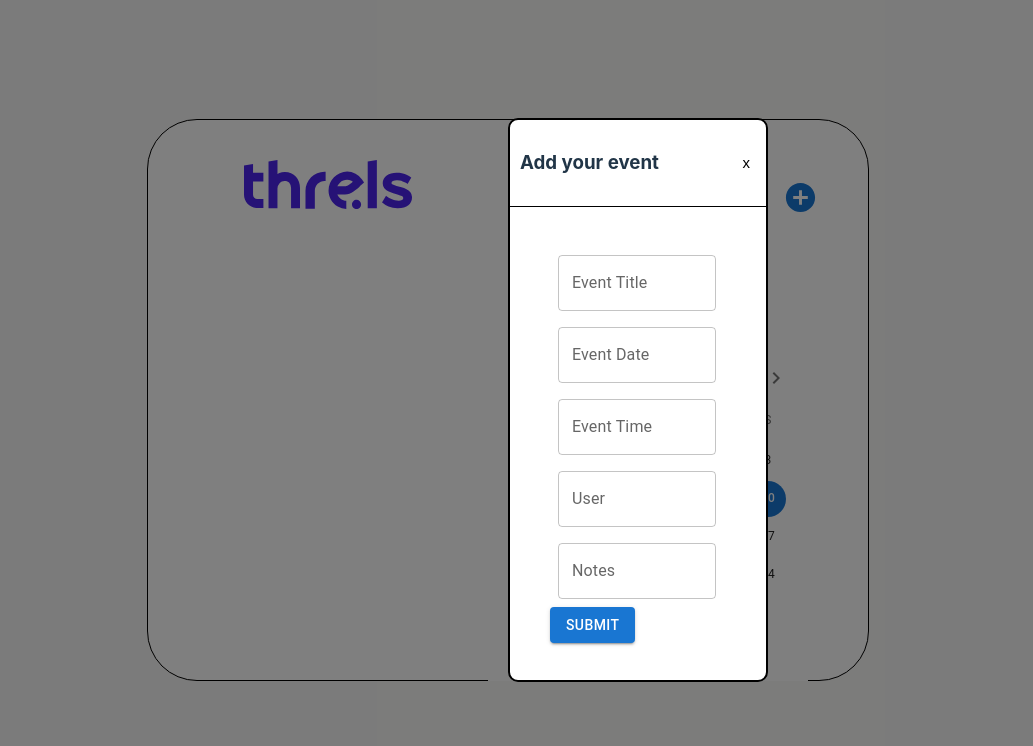
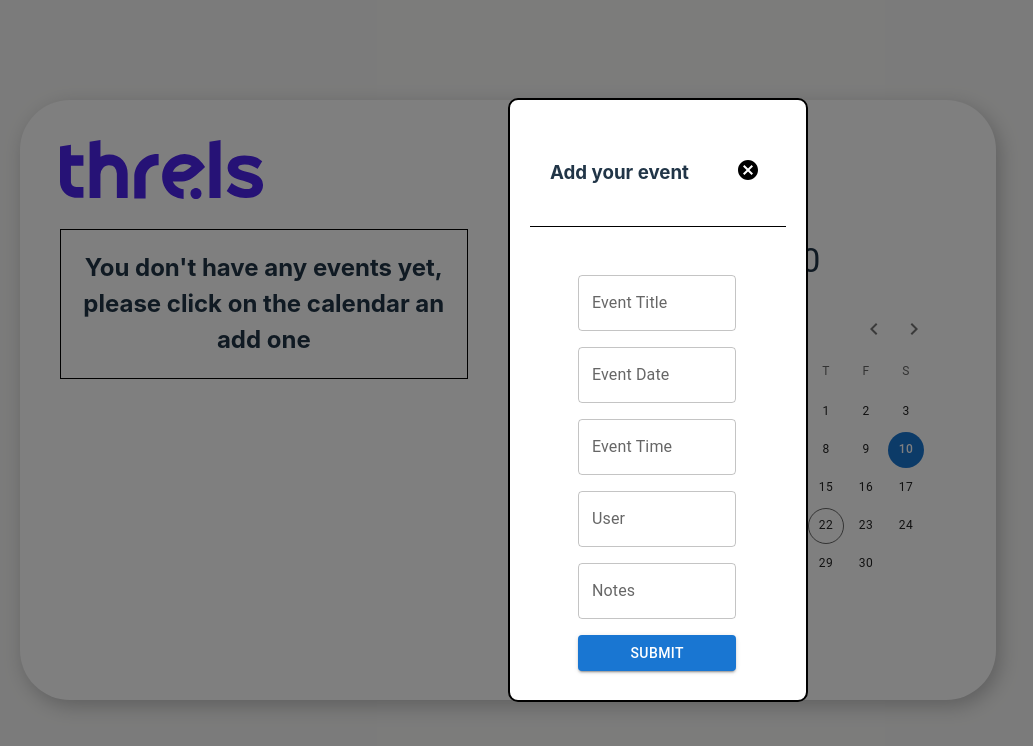
Before and after one commit to fmaraposo/threls-client, a React (Vite) app: page / in a window 1280 px wide. Both pictures are taken after a click on the button "10". Shown: the top 746 px of the page, without its empty margins (132-1165 px from the left). Built offline with nearby package versions, Linux system fonts and the light colour scheme.

Commit message:
update form and calendar

```diff
--- a/package.json
+++ b/package.json
@@ -15,6 +15,7 @@
     "@mui/icons-material": "^5.11.16",
     "@mui/material": "^5.13.5",
     "@mui/x-date-pickers": "^6.8.0",
+    "@mui/x-date-pickers-pro": "^6.9.0",
     "date-fns": "^2.30.0",
     "react": "^18.2.0",
     "react-dom": "^18.2.0",
--- a/src/App.css
+++ b/src/App.css
@@ -12,12 +12,18 @@ li {
 .app-container {
 	display: flex;
 	justify-content: space-between;
-	width: 50vw;
-	height: 60vh;
-	border: 1px solid black;
+	width: 70vw;
+	height: 65vh;
 	border-radius: 50px;
 	padding: 40px;
 	background-color: white;
+	-webkit-box-shadow: 4px 6px 20px 0px rgba(191, 191, 191, 1);
+	-moz-box-shadow: 4px 6px 20px 0px rgba(191, 191, 191, 1);
+	box-shadow: 4px 6px 20px 0px rgba(191, 191, 191, 1);
+}
+
+.calendar {
+	border-left: 1px solid rgba(89, 89, 87, 0.5)
 }
 
 .calendar header {
@@ -39,11 +45,10 @@ li {
 	align-items: flex-start;
 	justify-content: flex-end;
 	margin: 10px 0;
-	padding: 10px;
 }
 
 .calendar__container__add {
-	display: 'none'
+	display: none;
 }
 
 .calendar__container > * > * {
@@ -57,7 +62,8 @@ li {
 	flex-direction: column;
 	flex-grow: 100;
 	align-items: stretch;
-	padding-top: 1em;
+	padding-top: 2em;
+	padding-left: 3em;
 }
 
 .calendar__container__content .react-calendar {
@@ -68,16 +74,21 @@ li {
 .events-list-container {
 	display: flex;
 	flex-direction: column;
+	/* border: 1px solid black */
 }
 
 .logo-container {
 	display: flex;
-	justify-content: center;
 }
 
 .list-events-container {
 	display: flex;
 	margin-top: 30px;
+}
+
+.no-events-container {
+	border: 1px solid black;
+	width: 80%
 }
 
 .model-dialog {
@@ -91,10 +102,14 @@ li {
 	border: 2px solid #000;
 	box-shadow: 24;
 	border-radius: 10px;
+	padding: 20px
 }
 
-.MuiDialogActions-root .MuiDialogActions-spacing .MuiPickersLayout-actionBar .css-hlj6pa-MuiDialogActions-root {
-	display: none
+.MuiDialogActions-root
+	.MuiDialogActions-spacing
+	.MuiPickersLayout-actionBar
+	.css-hlj6pa-MuiDialogActions-root {
+	display: none;
 }
 
 .modal-header {
@@ -102,7 +117,7 @@ li {
 	flex-direction: row-reverse;
 	justify-content: space-between;
 	align-items: center;
-	padding: 10px;
+	padding:20px;
 	border-bottom: 1px solid black;
 }
 
@@ -121,7 +136,7 @@ li {
 .close {
 	border: none;
 	background: none;
-	font-size: 15px;
+	font-size: 20px;
 	cursor: pointer;
 }
 
@@ -138,7 +153,7 @@ li {
 	}
 
 	.calendar__container__add {
-		display: 'block'
+		display: 'block';
 	}
 
 	.model-dialog {
--- a/src/components/Calendar/Calendar.jsx
+++ b/src/components/Calendar/Calendar.jsx
@@ -17,14 +17,11 @@ const CalendarComponent = () => {
 	return (
 		<div className="calendar">
 			<div className="calendar__container">
-				<Tooltip title="Add your event here">
-					<AddCircle
-						onClick={() => setOpenModal(true)}
-						className="calendar__container__add"
-						fontSize="large"
-						color="primary"
-					/>
-				</Tooltip>
+				<div className="calendar__container__add">
+					<Tooltip title="Add your event here">
+						<AddCircle onClick={() => setOpenModal(true)} fontSize="large" color="primary" />
+					</Tooltip>
+				</div>
 
 				<main className="calendar__container__content">
 					<LocalizationProvider dateAdapter={AdapterDateFns}>
--- a/src/components/Events/EventsList.jsx
+++ b/src/components/Events/EventsList.jsx
@@ -1,18 +1,32 @@
-import React from 'react'
+import React, { useEffect, useState } from 'react'
 import EventItem from './EventItem'
 import threlsLogo from '../../assets/threls.svg'
+import { getAllEvents } from '../../utils/RequestFunctions'
 
 const EventsList = () => {
+	const [events, setEvents] = useState([])
+
+/* 	useEffect(async () => {
+		//const getAllEvent = await getAllEvents()
+		setEvents(getAllEvents)
+	}, []) */
+
 	return (
 		<div className="events-list-container">
-      <div className='logo-container'>
-			  <img src={threlsLogo} alt="threls logo" className="logo" width={'60%'}/>
-      </div>
-      <section className='list-events-container'>
-        <ul className="list-events">
-          <EventItem />
-        </ul>
-      </section>
+			<div className="logo-container">
+				<img src={threlsLogo} alt="threls logo" className="logo" width={'40%'} />
+			</div>
+			<section className="list-events-container">
+				{events.length === 0 ? (
+          <div className='no-events-container'>
+            <h2>You don't have any events yet, please click on the calendar an add one</h2>
+          </div>
+				) : (
+					<ul className="list-events">
+						<EventItem />
+					</ul>
+				)}
+			</section>
 		</div>
 	)
 }
--- a/src/components/Form/Form.jsx
+++ b/src/components/Form/Form.jsx
@@ -3,6 +3,7 @@ import { Modal, TextField, Button } from '@mui/material'
 import { AdapterDateFns } from '@mui/x-date-pickers/AdapterDateFns'
 import { useForm, Controller } from 'react-hook-form'
 import { TimePicker, LocalizationProvider, DatePicker } from '@mui/x-date-pickers'
+import { Cancel } from '@mui/icons-material'
 
 const inputStyles = {
 	margin: 1,
@@ -29,7 +30,7 @@ const FormModal = ({ openModal, setOpenModal }) => {
 			<div className="model-dialog">
 				<div className="modal-header">
 					<button onClick={handleClose} className="close">
-						x
+						<Cancel />
 					</button>
 					<h3>Add your event</h3>
 				</div>
@@ -52,6 +53,7 @@ const FormModal = ({ openModal, setOpenModal }) => {
 								render={({ field: { onChange, value } }) => (
 									<DatePicker
 										label="Event Date"
+										views={['year', 'month', 'day']}
 										value={value}
 										onChange={(date) => onChange(date)}
 										sx={inputStyles}
@@ -71,13 +73,14 @@ const FormModal = ({ openModal, setOpenModal }) => {
 								rules={{ required: true }}
 								render={({ field }) => (
 									<TimePicker
+										minutesStep={15}
 										label="Event Time"
 										value={field.value}
 										onChange={(date) => field.onChange(date)}
 										sx={inputStyles}
 										slotProps={{
 											textField: {
-												helperText: errors?.eventTime ? 'Event Date is required' : '',
+												helperText: errors?.eventTime ? 'Event Time is required' : '',
 											},
 										}}
 									/>
@@ -95,7 +98,7 @@ const FormModal = ({ openModal, setOpenModal }) => {
 							sx={inputStyles}
 						/>
 						<TextField defaultValue="" label="Notes" variant="outlined" sx={inputStyles} />
-						<Button type="submit" variant="contained">
+						<Button type="submit" variant="contained" sx={inputStyles}>
 							Submit
 						</Button>
 					</form>
--- a/src/index.css
+++ b/src/index.css
@@ -1,5 +1,5 @@
 :root {
-  font-family: Inter, system-ui, Avenir, Helvetica, Arial, sans-serif;
+  font-family: Source Sans Pro , Inter, system-ui, Avenir, Helvetica, Arial, sans-serif;
   line-height: 1.5;
   font-weight: 400;
 
```
Also changed, not shown: 1 other file (tests, documents, lock files or other folders).
